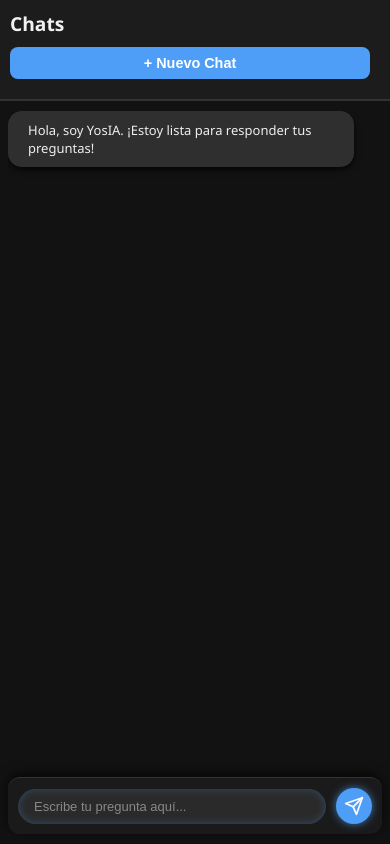
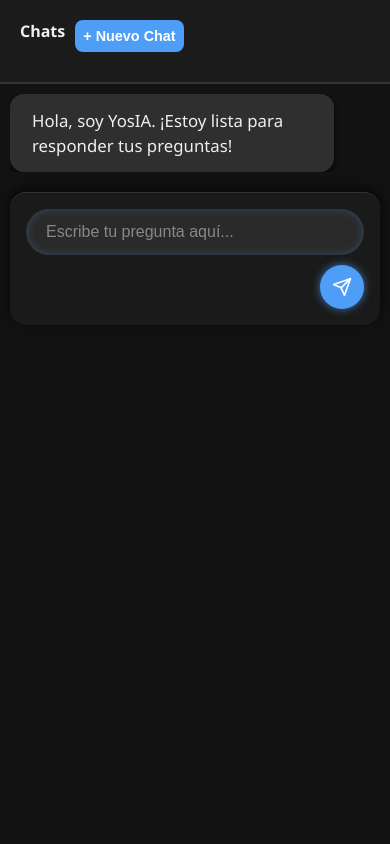
Before and after one commit to yosA11z/IA_real, a website: page chat.html in a window 390 px wide. Drawn offline with nearby package versions, Linux system fonts and the light colour scheme.

Commit message:
responsiveFinal

```diff
--- a/chat.css
+++ b/chat.css
@@ -3,6 +3,11 @@
   margin: 0;
   padding: 0;
   box-sizing: border-box;
+}
+
+html {
+  font-size: 16px;
+  -webkit-text-size-adjust: 100%;
 }
 
 body {
@@ -11,6 +16,7 @@ body {
   color: #f1f1f1;
   display: flex;
   height: 100vh;
+  overflow: hidden;
 }
 
 /* Sidebar (menú lateral de chats) */
@@ -105,8 +111,11 @@ body {
   flex-direction: column;
   justify-content: space-between;
   height: 100vh;
-  padding: 40px 450px; /* Más separación lateral para centrar mensajes */
+  padding: 20px;
   background: #121212;
+  max-width: 900px;
+  margin: 0 auto;
+  width: 100%;
 }
 
 /* Área de mensajes */
@@ -117,24 +126,23 @@ body {
   overflow-y: auto;
   padding-right: 10px;
   margin-bottom: 20px;
-  gap: 20px; /* mensajes más juntos */
+  gap: 20px;
   scroll-behavior: smooth;
 }
 
 /* Mensajes */
 .mensaje {
-  padding: 10px 20px;
+  padding: 14px 22px;
   border-radius: 14px;
-  max-width: 65%;
+  max-width: 80%;
   min-width: 100px;
   word-wrap: break-word;
-  font-size: 15px;
-  line-height: 1.4;
+  font-size: 1rem;
+  line-height: 1.5;
   box-shadow: 0 3px 6px rgba(0, 0, 0, 0.7);
   transition: transform 0.2s ease, opacity 0.3s ease;
 }
 
-/* Animación simple para la aparición */
 .mensaje.aparecer {
   animation: fadeInUp 0.4s ease forwards;
 }
@@ -152,18 +160,14 @@ body {
 
 .mensaje.usuario {
   background-color: #4e9ef7;
-  align-self: center; /* Centrado horizontal */
-  margin-left: auto;
+  align-self: flex-end;
   color: #fff;
-  max-width: 70%;
 }
 
 .mensaje.ia {
   background-color: #2f2f2f;
-  align-self: center; /* Centrado horizontal */
-  margin-right: auto;
+  align-self: flex-start;
   color: #eee;
-  max-width: 70%;
 }
 
 /* Barra de entrada */
@@ -171,22 +175,19 @@ body {
   display: flex;
   align-items: center;
   gap: 15px;
-  padding: 14px 0 0 0;
-  padding-bottom: 16px;
-  padding-left: 16px;
-  padding-right: 16px;
+  padding: 16px;
   border-top: 1px solid #333;
   box-shadow: 0 -3px 12px rgba(0, 0, 0, 0.7);
   background-color: #1a1a1a;
-  border-radius: 16px 16px 16px 16px;
+  border-radius: 16px;
 }
 
 .entrada input {
   flex: 1;
-  padding: 12px 22px;
-  border-radius: 9999px; /* Pill shape */
+  padding: 14px 20px;
+  border-radius: 9999px;
   border: none;
-  font-size: 16px;
+  font-size: 1rem;
   background-color: #2a2a2a;
   color: white;
   outline-offset: 3px;
@@ -229,221 +230,67 @@ body {
   height: 20px;
 }
 
-
-
-
-
-
-
-
-
-
-
-
-
-
-
-
-
-
-
-
-
-
-
-
-
-
-
-
-
-
-
-
-
-
-
-
-
-
-
-
-
-
-
-
-/* Diseño responsable*/
-/* Media queries para pantallas pequeñas */
-@media (max-width: 900px) {
+/* Diseño responsive */
+@media (max-width: 768px) {
   body {
     flex-direction: column;
+    height: auto;
+    overflow: auto;
   }
 
   .sidebar {
     width: 100%;
+    flex-direction: row;
+    overflow-x: auto;
     border-right: none;
     border-bottom: 2px solid #333;
-    flex-direction: row;
-    padding: 10px;
-    overflow-x: auto;
+    gap: 10px;
   }
 
   .sidebar h2 {
-    font-size: 1.2em;
-    margin-right: 15px;
-    white-space: nowrap;
+    font-size: 1em;
+    margin-right: auto;
   }
 
   .sidebar button {
-    padding: 8px 12px;
-    font-size: 0.9em;
-    margin-bottom: 0;
-    margin-right: 10px;
+    padding: 8px;
+    font-size: 0.9rem;
     white-space: nowrap;
   }
 
   #listaChats {
+    display: flex;
     flex-direction: row;
-    display: flex;
     max-height: none;
     overflow-x: auto;
-    gap: 10px;
-    padding: 5px 0;
   }
 
   #listaChats li {
-    flex: 0 0 auto;
-    min-width: 120px;
-    margin-bottom: 0;
+    min-width: 160px;
   }
 
   .contenedor {
-    padding: 20px 10px;
+    max-width: 100%;
+    padding: 10px;
     height: auto;
-    flex: 1;
-  }
-
-  #chat {
-    gap: 12px;
   }
 
   .mensaje {
+    font-size: 1.05rem;
     max-width: 90%;
-    font-size: 14px;
+  }
+
+  .entrada input {
+    font-size: 1rem;
   }
 
   .entrada {
-    padding: 10px;
+    flex-direction: column;
+    align-items: stretch;
     gap: 10px;
-    border-radius: 12px;
-  }
-
-  .entrada input {
-    font-size: 14px;
-    padding: 10px 16px;
   }
 
   .entrada button {
-    width: 36px;
-    height: 36px;
+    align-self: flex-end;
   }
 }
-
-@media (max-width: 480px) {
-  .sidebar {
-    flex-direction: column;
-    padding: 10px;
-  }
-
-  #listaChats {
-    flex-direction: column;
-    overflow-x: visible;
-  }
-
-  #listaChats li {
-    min-width: auto;
-  }
-
-  .entrada input {
-    font-size: 13px;
-  }
-
-  .mensaje {
-    font-size: 13px;
-    max-width: 95%;
-  }
-
-  .contenedor {
-    padding: 15px 8px;
-  }
-}
-.contenedor {
-  flex: 1;
-  display: flex;
-  flex-direction: column;
-  justify-content: space-between;
-  height: 100vh;
-
-  /* Quitamos padding fijo y usamos max-width centrado */
-  padding: 20px;
-  max-width: 900px; /* ancho máximo para escritorio */
-  margin: 0 auto; /* centramos horizontalmente */
-  background: #121212;
-}
-
-#chat {
-  flex: 1;
-  display: flex;
-  flex-direction: column;
-  overflow-y: auto;
-  padding-right: 10px;
-  margin-bottom: 20px;
-  gap: 20px;
-  scroll-behavior: smooth;
-  max-width: 100%;
-}
-
-/* Además ajustamos los mensajes para que se adapten */
-.mensaje {
-  max-width: 100%;
-  width: fit-content;
-  min-width: 100px;
-  font-size: 15px;
-  line-height: 1.4;
-  padding: 10px 20px;
-  border-radius: 14px;
-  word-wrap: break-word;
-  box-shadow: 0 3px 6px rgba(0, 0, 0, 0.7);
-  transition: transform 0.2s ease, opacity 0.3s ease;
-}
-
-.mensaje.usuario,
-.mensaje.ia {
-  max-width: 70%;
-}
-
-/* Responsive general para contenedor */
-@media (max-width: 900px) {
-  .contenedor {
-    max-width: 100%;
-    padding: 15px;
-  }
-
-  .mensaje.usuario,
-  .mensaje.ia {
-    max-width: 90%;
-    font-size: 14px;
-  }
-}
-
-@media (max-width: 480px) {
-  .contenedor {
-    padding: 10px 8px;
-  }
-
-  .mensaje.usuario,
-  .mensaje.ia {
-    max-width: 95%;
-    font-size: 13px;
-  }
-}
--- a/chat.html
+++ b/chat.html
@@ -3,6 +3,7 @@
 <head>
   <meta charset="UTF-8" />
   <title>YosIA</title>
+  <meta name="viewport" content="width=device-width, initial-scale=1.0" />
   <link rel="stylesheet" href="chat.css" />
 </head>
 <body>
```
